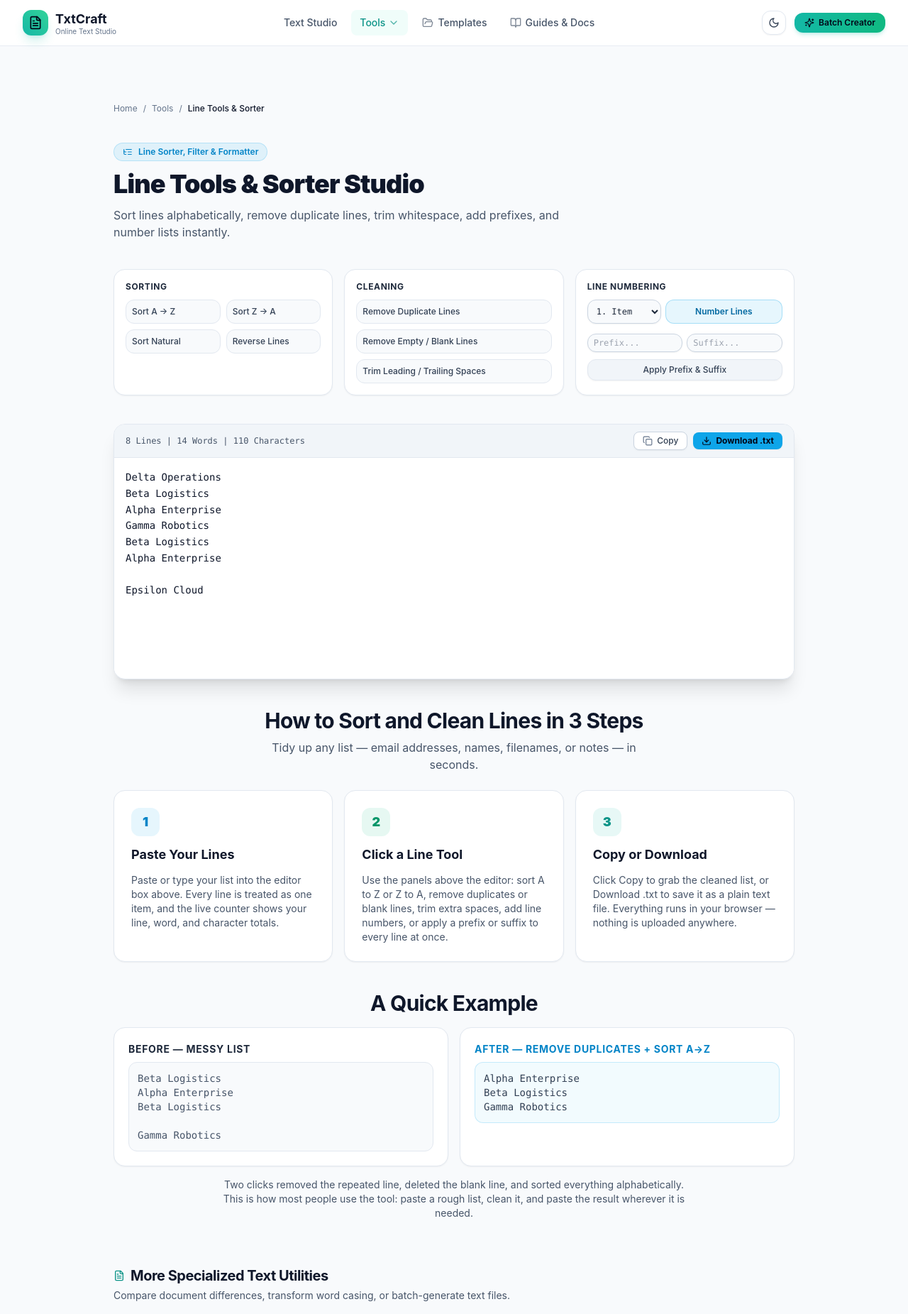
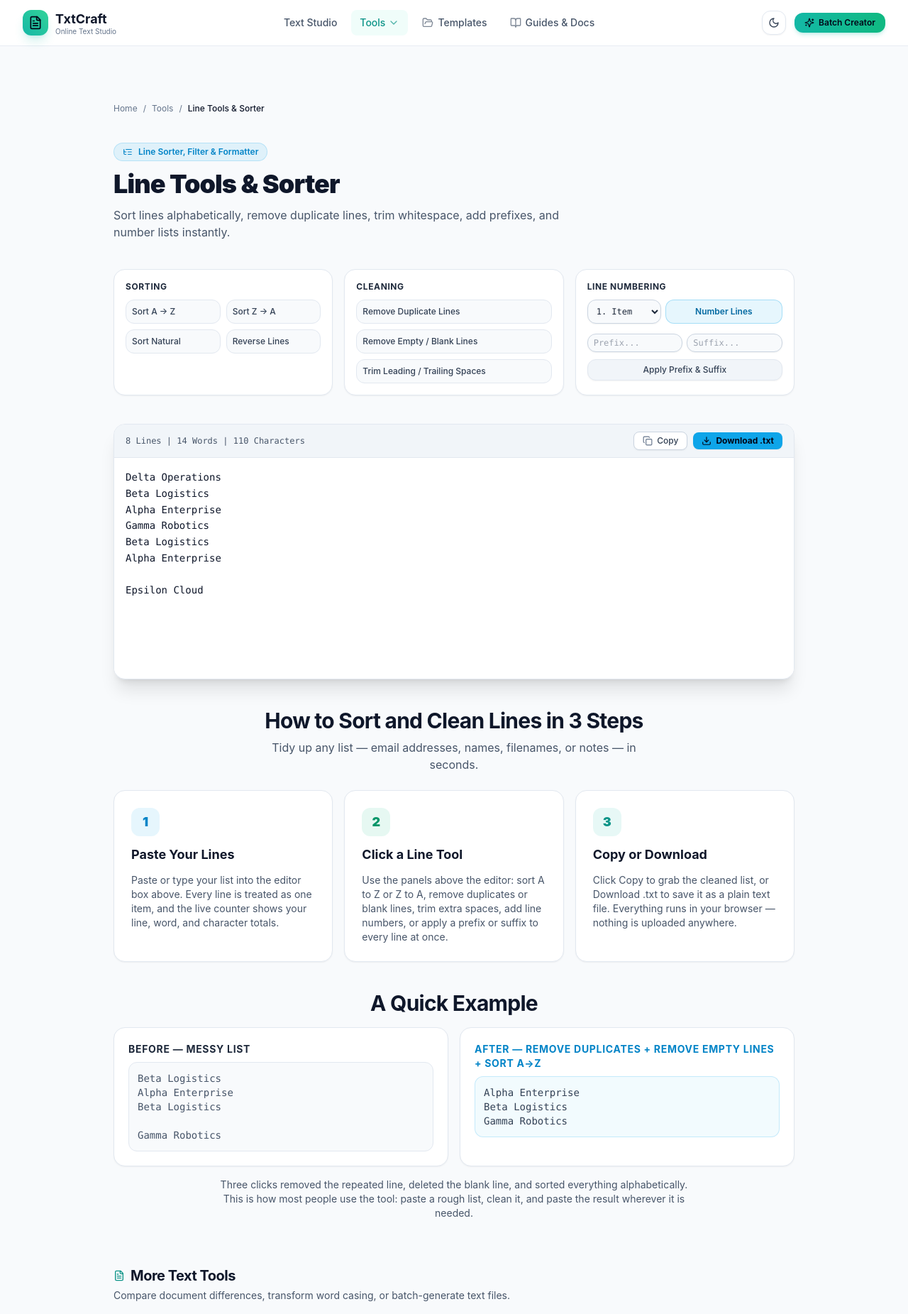
Before and after one commit to ismailattar631-netizen/Txtfilemaker, a Next.js app: page /tools/line-tools in a window 1280 px wide. Shown: the top 1851 px of the page at 71% size. Built offline with nearby package versions, Linux system fonts and the light colour scheme.

Commit message:
Content depth: verify case-converter FAQ claims against code, plain-language cleanup on case-converter + line-tools

```diff
--- a/src/app/tools/case-converter/page.tsx
+++ b/src/app/tools/case-converter/page.tsx
@@ -30,7 +30,7 @@ import { downloadTextFile } from '@/lib/encodings';
 
 export default function CaseConverterPage() {
   const [text, setText] = useState(
-    'The quick brown fox jumps over the lazy dog. TXTCRAFT provides precision string transformations!'
+    'The quick brown fox jumps over the lazy dog. TxtCraft converts text case in one click!'
   );
   const [copied, setCopied] = useState(false);
 
@@ -65,7 +65,7 @@ export default function CaseConverterPage() {
     },
     {
       question: 'Does this tool preserve spaces and punctuation?',
-      answer: 'Standard casing formats like UPPERCASE, lowercase, and Title Case preserve all spaces and punctuation. Identifier modes like camelCase and snake_case clean punctuation and convert spacing to appropriate separators.',
+      answer: 'Plain styles like UPPERCASE, lowercase, Title Case, and Sentence case keep every space and punctuation mark exactly as they are. Identifier styles work differently: snake_case, kebab-case, and CONSTANT_CASE rebuild the text from letters and numbers only, dropping punctuation. camelCase and PascalCase remove spaces, hyphens, and underscores, but leave other punctuation (like commas or periods) in place — so clean those off first if you need a true identifier.',
     },
     {
       question: 'When should I use Title Case vs camelCase vs snake_case vs kebab-case?',
@@ -73,7 +73,7 @@ export default function CaseConverterPage() {
     },
     {
       question: 'What happens to numbers and symbols when I convert text?',
-      answer: 'Numbers are never touched — "file2024" keeps its digits in every mode. Standard modes (UPPERCASE, lowercase, Title Case, Sentence case) keep spaces and punctuation exactly as they are. Identifier modes (camelCase, PascalCase, snake_case, kebab-case, CONSTANT_CASE) remove most punctuation and turn spaces into capital letters, underscores, or hyphens.',
+      answer: 'Numbers are never touched — "file2024" keeps its digits in every mode. Plain styles (UPPERCASE, lowercase, Title Case, Sentence case) keep spaces and punctuation exactly as they are. snake_case, kebab-case, and CONSTANT_CASE drop punctuation and join words with underscores or hyphens. camelCase and PascalCase strip spaces, hyphens, and underscores but leave other punctuation, like commas or periods, in place.',
     },
     {
       question: 'Does changing the case change the meaning of my text?',
@@ -81,7 +81,7 @@ export default function CaseConverterPage() {
     },
     {
       question: 'Can I convert a whole list of names or labels at once?',
-      answer: 'Yes. Paste your list into the box and click the case you want — line breaks are preserved, so each line is converted on its own. This is handy for renaming database columns, cleaning up spreadsheet headers, or standardizing a batch of product titles.',
+      answer: 'Yes — with one caveat. Plain styles like UPPERCASE, lowercase, and Title Case preserve line breaks, so you can paste a whole list and each line converts on its own. Identifier styles (camelCase, snake_case, kebab-case, PascalCase, CONSTANT_CASE) merge the whole input into a single word, so use those one name at a time. Handy for renaming database columns, cleaning up spreadsheet headers, or standardizing a batch of product titles.',
     },
     {
       question: 'Which case should I use for blog post and video titles?',
@@ -119,7 +119,7 @@ export default function CaseConverterPage() {
       <div className="space-y-3">
         <div className="inline-flex items-center gap-2 px-3 py-1 rounded-full bg-amber-500/10 text-amber-600 dark:text-amber-400 border border-amber-500/20 text-xs font-semibold">
           <Type className="w-3.5 h-3.5" />
-          Text Casing & Identifier Suite
+          Text Case Converter
         </div>
         <h1 className="text-3xl sm:text-4xl font-black text-slate-900 dark:text-slate-100 tracking-tight">
           Online Text Case Converter
--- a/src/app/tools/line-tools/layout.tsx
+++ b/src/app/tools/line-tools/layout.tsx
@@ -1,16 +1,16 @@
 import type { Metadata } from 'next';
 
 export const metadata: Metadata = {
-  title: 'Line Tools & Sorter Studio',
+  title: 'Line Tools & Sorter',
   description:
-    'Sort lines alphabetically, eliminate duplicate records, trim whitespace, add prefixes, and number lists instantly.',
+    'Sort lines alphabetically, remove duplicate lines, trim extra spaces, and add line numbers — free and instant.',
   alternates: {
     canonical: 'https://txtcraft.site/tools/line-tools',
   },
   openGraph: {
-    title: 'Line Tools & Sorter Studio',
+    title: 'Line Tools & Sorter',
     description:
-      'Sort lines alphabetically, eliminate duplicate records, trim whitespace, add prefixes, and number lists instantly.',
+      'Sort lines alphabetically, remove duplicate lines, trim extra spaces, and add line numbers — free and instant.',
     url: 'https://txtcraft.site/tools/line-tools',
     type: 'website',
     images: [
@@ -18,15 +18,15 @@ export const metadata: Metadata = {
         url: '/og-image.png',
         width: 1200,
         height: 630,
-        alt: 'TxtCraft - Line Tools & Sorter Studio',
+        alt: 'TxtCraft - Line Tools & Sorter',
       },
     ],
   },
   twitter: {
     card: 'summary_large_image',
-    title: 'Line Tools & Sorter Studio',
+    title: 'Line Tools & Sorter',
     description:
-      'Sort lines, deduplicate lists, and clean up line endings directly in your browser.',
+      'Sort lines, remove duplicates, trim spaces, and number lists — all in your browser.',
     images: ['/og-image.png'],
   },
 };
--- a/src/app/tools/line-tools/page.tsx
+++ b/src/app/tools/line-tools/page.tsx
@@ -83,7 +83,7 @@ Epsilon Cloud`);
     {
       question: 'Can I add a prefix or suffix to every line at the same time?',
       answer:
-        'Yes! Type your prefix or suffix in the Line Formatting panel and click "Apply Prefix & Suffix". It is applied to every line at once — useful for wrapping list items in quotes, adding bullet markers, or appending file extensions.',
+        'Yes! Type your prefix or suffix in the Line Formatting panel and click "Apply Prefix & Suffix". It is applied to every non-empty line at once — useful for wrapping list items in quotes, adding bullet markers, or appending file extensions.',
     },
     {
       question: 'Is my text uploaded anywhere when I use this tool?',
@@ -121,7 +121,7 @@ Epsilon Cloud`);
           Line Sorter, Filter & Formatter
         </div>
         <h1 className="text-3xl sm:text-4xl font-black text-slate-900 dark:text-slate-100 tracking-tight">
-          Line Tools & Sorter Studio
+          Line Tools & Sorter
         </h1>
         <p className="text-slate-600 dark:text-slate-400 text-sm sm:text-base max-w-2xl">
           Sort lines alphabetically, remove duplicate lines, trim whitespace, add prefixes,
@@ -341,7 +341,7 @@ Gamma Robotics`}
           </div>
           <div className="rounded-2xl bg-white border border-slate-200 shadow-sm dark:bg-slate-900/80 dark:border-slate-800 p-5 space-y-2">
             <h3 className="text-sm font-bold text-sky-600 dark:text-sky-400 uppercase tracking-wider">
-              After — Remove Duplicates + Sort A→Z
+              After — Remove Duplicates + Remove Empty Lines + Sort A→Z
             </h3>
             <pre className="font-mono text-xs sm:text-sm text-slate-700 dark:text-slate-300 bg-sky-500/5 border border-sky-500/20 rounded-xl p-3 whitespace-pre-wrap">
 {`Alpha Enterprise
@@ -351,7 +351,7 @@ Gamma Robotics`}
           </div>
         </div>
         <p className="text-xs sm:text-sm text-slate-600 dark:text-slate-400 leading-relaxed text-center max-w-2xl mx-auto">
-          Two clicks removed the repeated line, deleted the blank line, and sorted everything
+          Three clicks removed the repeated line, deleted the blank line, and sorted everything
           alphabetically. This is how most people use the tool: paste a rough list, clean it,
           and paste the result wherever it is needed.
         </p>
@@ -359,7 +359,7 @@ Gamma Robotics`}
 
       {/* Internal Linking: Related Tools */}
       <RelatedToolsSection
-        title="More Specialized Text Utilities"
+        title="More Text Tools"
         subtitle="Compare document differences, transform word casing, or batch-generate text files."
         excludeHref="/tools/line-tools"
         maxItems={3}
@@ -375,7 +375,7 @@ Gamma Robotics`}
       {/* Internal Linking: Related Guides */}
       <RelatedGuidesSection
         title="Guides on Line Formatting & DevOps Standards"
-        subtitle="Understand CRLF vs LF line endings and best practices for shell script compatibility."
+        subtitle="Learn how line endings work and how to keep your text files readable everywhere."
         articles={ARTICLES.slice(0, 3)}
       />
 
```
